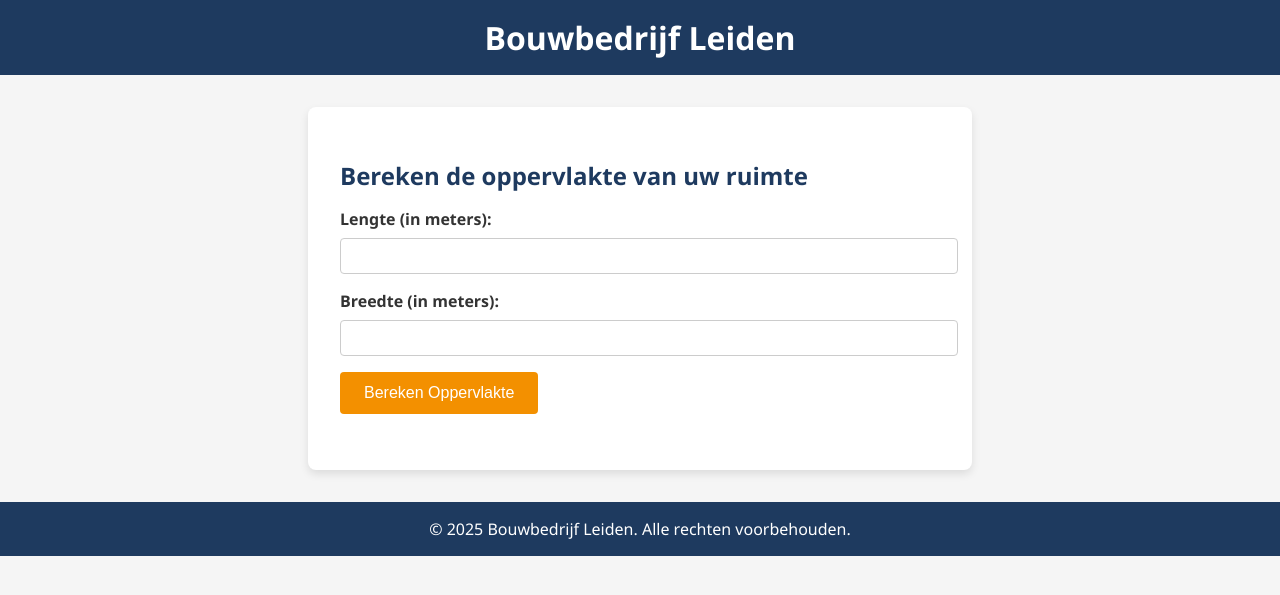
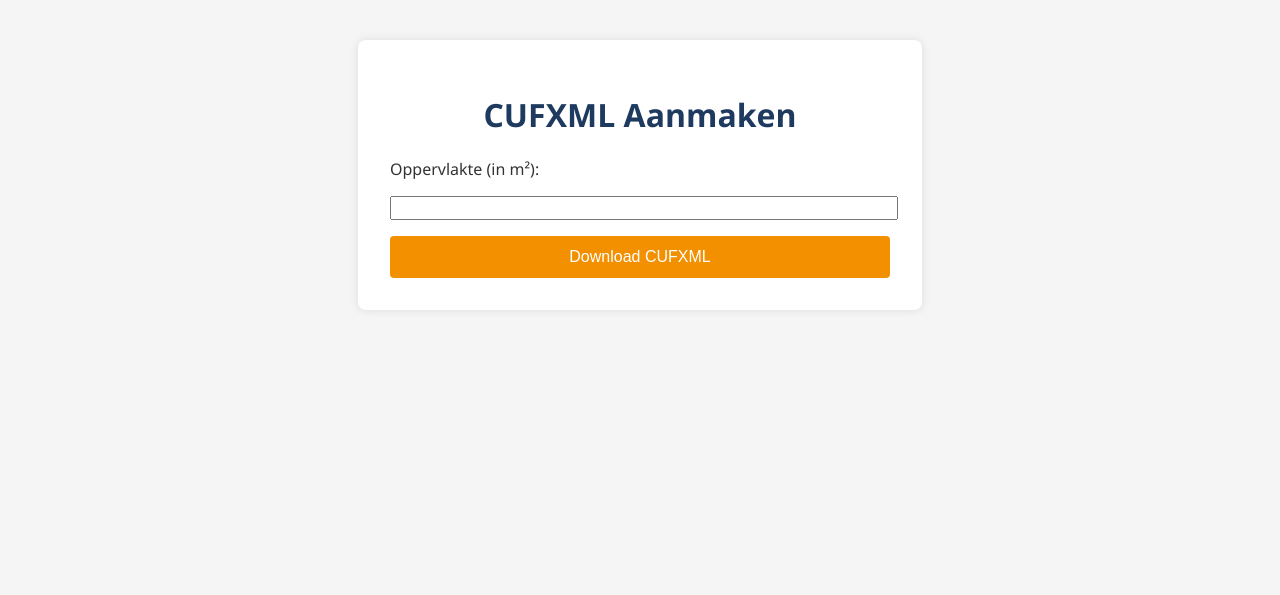
Before and after one commit to Testolafpiet/Ibistest, a Flask app: page / in a window 1280 px wide. Shown: the top 595 px of the page. Run offline with Flask 3, Linux system fonts and the light colour scheme.

Commit message:
Update index.html

```diff
--- a/templates/index.html
+++ b/templates/index.html
@@ -3,140 +3,56 @@
 <head>
   <meta charset="UTF-8" />
   <meta name="viewport" content="width=device-width, initial-scale=1.0" />
-  <title>Ruimte Calculator | Bouwbedrijf Leiden</title>
+  <title>CUFXML Generator | Bouwbedrijf Leiden</title>
   <style>
-    :root {
-      --primary-color: #1E3A5F;
-      --accent-color: #F39000;
-      --background-color: #F5F5F5;
-      --text-color: #333;
-      --input-bg: #fff;
-      --input-border: #ccc;
-      --font-family: 'Segoe UI', Tahoma, Geneva, Verdana, sans-serif;
+    body {
+      font-family: 'Segoe UI', sans-serif;
+      background-color: #f5f5f5;
+      color: #333;
+      padding: 2em;
     }
 
-    body {
-      margin: 0;
-      font-family: var(--font-family);
-      background-color: var(--background-color);
-      color: var(--text-color);
+    form {
+      background: white;
+      padding: 2em;
+      max-width: 500px;
+      margin: auto;
+      border-radius: 8px;
+      box-shadow: 0 0 10px rgba(0,0,0,0.1);
     }
 
-    header {
-      background-color: var(--primary-color);
-      color: white;
-      padding: 1rem 2rem;
-      text-align: center;
-    }
-
-    header h1 {
-      margin: 0;
-      font-size: 2rem;
-    }
-
-    main {
-      max-width: 600px;
-      margin: 2rem auto;
-      padding: 2rem;
-      background-color: white;
-      border-radius: 8px;
-      box-shadow: 0 4px 8px rgba(0,0,0,0.1);
-    }
-
-    h2 {
-      color: var(--primary-color);
-      margin-bottom: 1rem;
-    }
-
-    label {
+    label, input, button {
       display: block;
-      margin-bottom: 0.5rem;
-      font-weight: bold;
-    }
-
-    input[type="number"] {
       width: 100%;
-      padding: 0.5rem;
-      margin-bottom: 1rem;
-      border: 1px solid var(--input-border);
-      border-radius: 4px;
-      background-color: var(--input-bg);
+      margin-top: 1em;
       font-size: 1rem;
     }
 
     button {
-      background-color: var(--accent-color);
+      background-color: #f39000;
       color: white;
+      padding: 0.75em;
       border: none;
-      padding: 0.75rem 1.5rem;
-      font-size: 1rem;
       border-radius: 4px;
       cursor: pointer;
-      transition: background-color 0.3s ease;
     }
 
     button:hover {
       background-color: #d97900;
     }
 
-    .result {
-      margin-top: 1.5rem;
-      font-size: 1.2rem;
-      font-weight: bold;
-    }
-
-    footer {
+    h1 {
       text-align: center;
-      padding: 1rem;
-      background-color: var(--primary-color);
-      color: white;
-      margin-top: 2rem;
-    }
-
-    @media (max-width: 600px) {
-      main {
-        margin: 1rem;
-        padding: 1rem;
-      }
+      color: #1e3a5f;
     }
   </style>
 </head>
 <body>
-  <header>
-    <h1>Bouwbedrijf Leiden</h1>
-  </header>
-  <main>
-    <h2>Bereken de oppervlakte van uw ruimte</h2>
-    <form id="calculatorForm">
-      <label for="length">Lengte (in meters):</label>
-      <input type="number" id="length" name="length" min="0" step="0.01" required />
-
-      <label for="width">Breedte (in meters):</label>
-      <input type="number" id="width" name="width" min="0" step="0.01" required />
-
-      <button type="submit">Bereken Oppervlakte</button>
-    </form>
-    <div class="result" id="result"></div>
-  </main>
-  <footer>
-    &copy; 2025 Bouwbedrijf Leiden. Alle rechten voorbehouden.
-  </footer>
-
-  <script>
-    document.getElementById('calculatorForm').addEventListener('submit', function(e) {
-      e.preventDefault();
-      const length = parseFloat(document.getElementById('length').value);
-      const width = parseFloat(document.getElementById('width').value);
-      const resultDiv = document.getElementById('result');
-
-      if (isNaN(length) || isNaN(width) || length <= 0 || width <= 0) {
-        resultDiv.textContent = 'Voer alstublieft geldige positieve getallen in voor zowel lengte als breedte.';
-        return;
-      }
-
-      const area = length * width;
-      resultDiv.textContent = `De oppervlakte van de ruimte is ${area.toFixed(2)} m².`;
-    });
-  </script>
+  <form method="POST">
+    <h1>CUFXML Aanmaken</h1>
+    <label for="m2">Oppervlakte (in m²):</label>
+    <input type="number" name="m2" id="m2" step="0.01" required>
+    <button type="submit">Download CUFXML</button>
+  </form>
 </body>
 </html>
```
